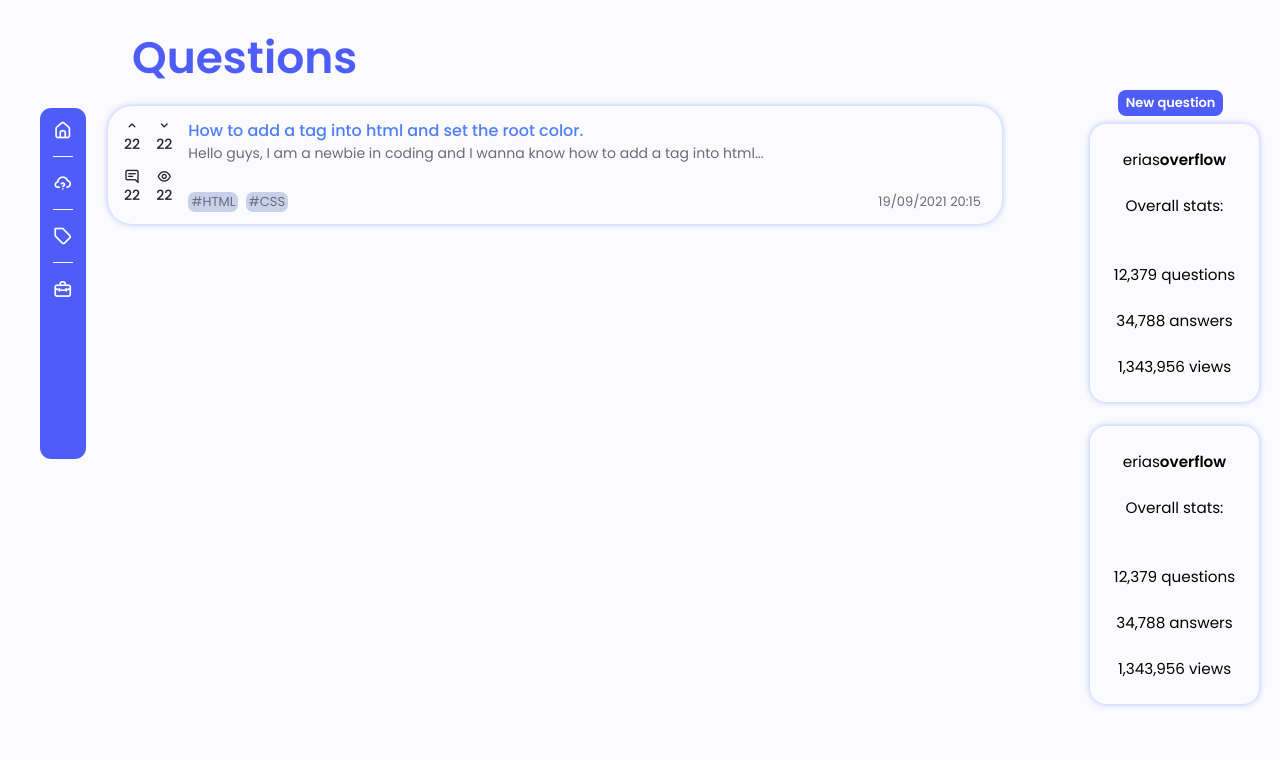
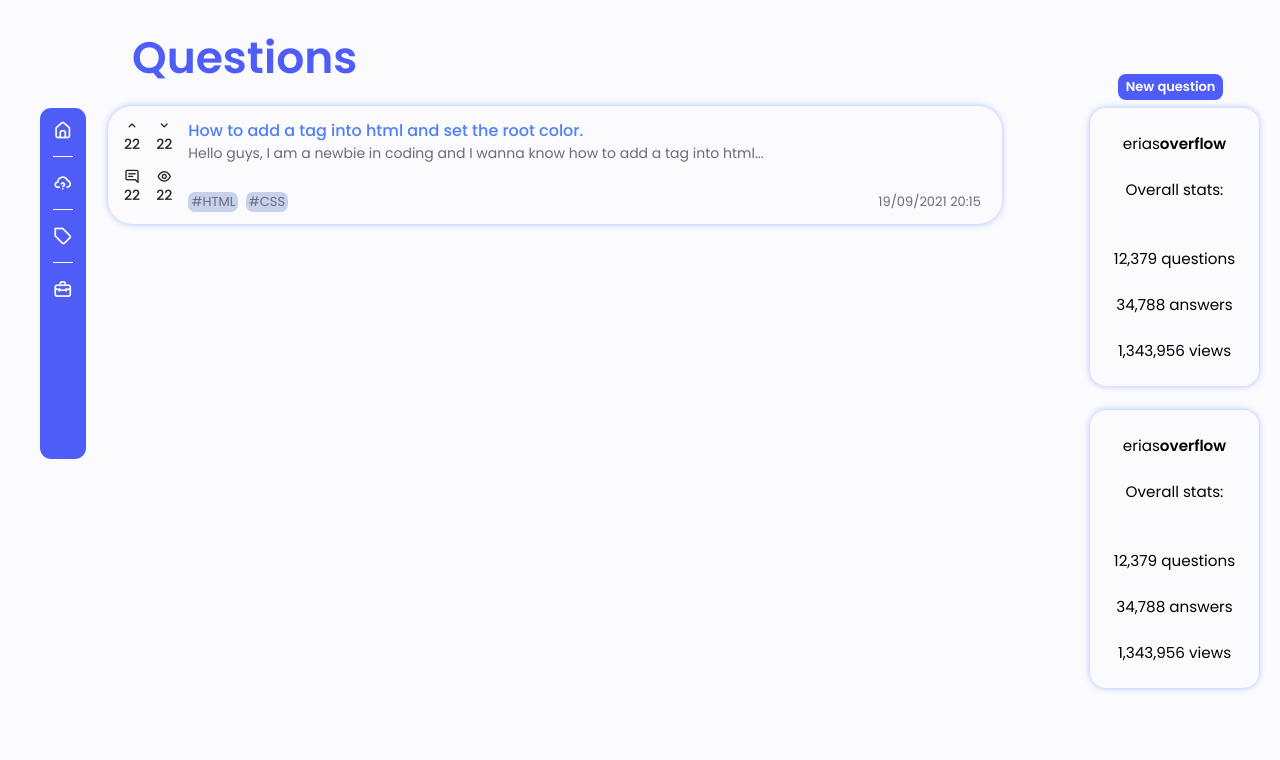
Before and after one commit to eliascerne/django-website, a Django app: page / in a window 1280 px wide. Shown: the part 64-824 px from the top of the page. Run offline with Django 3.2, Linux system fonts and the light colour scheme.

Commit message:
moved right_siebar_container towards the top Moved the container 1rem to the top cause I want to have a nice align between the sidebars and question

```diff
--- a/eriasoverflow/static/eriasoverflow/home/css/styles.css
+++ b/eriasoverflow/static/eriasoverflow/home/css/styles.css
@@ -206,6 +206,7 @@
     }
 
     .right_sidebar_container{
+        transform: translateY(-1rem);
         margin-right: 1.3rem;
     }
 
```
